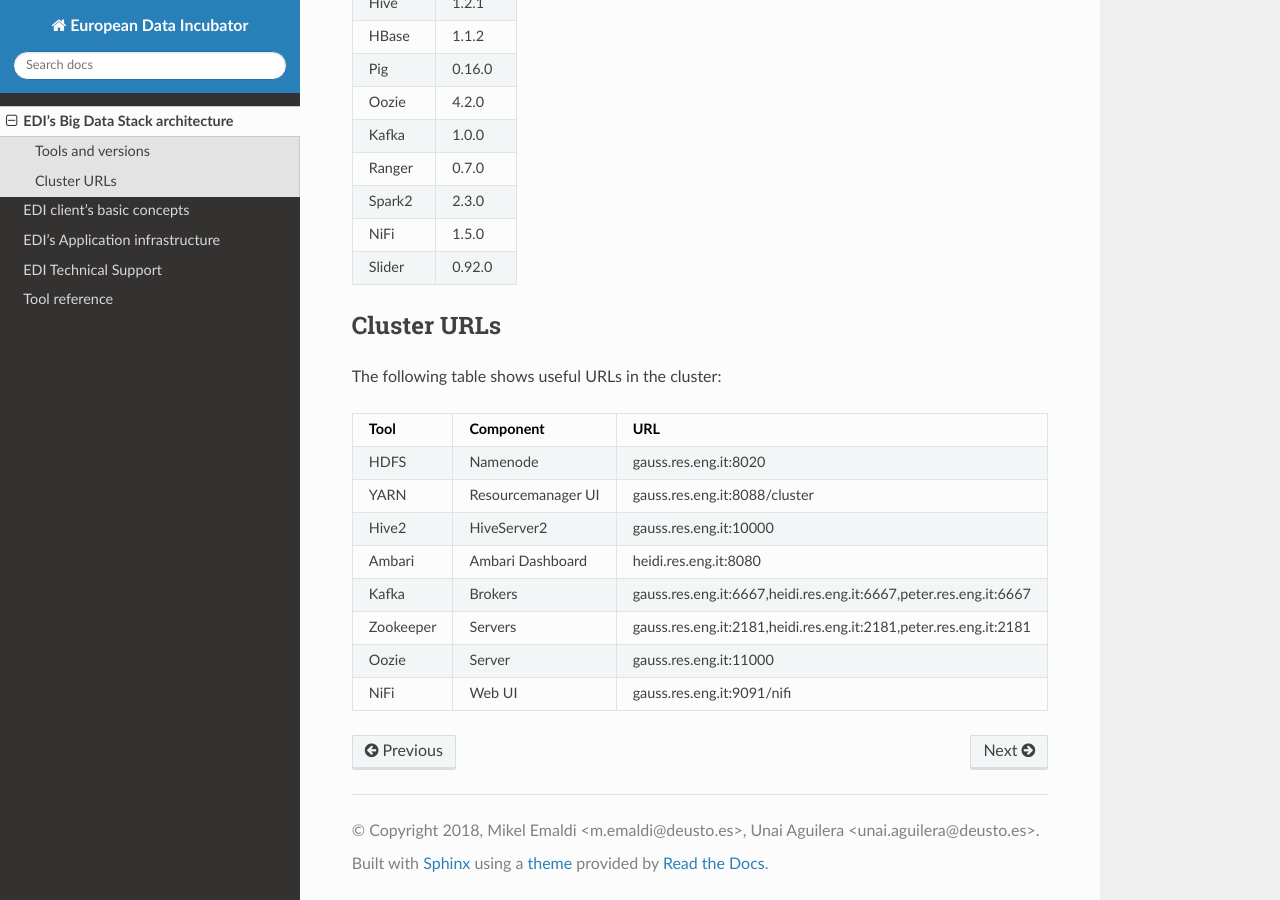
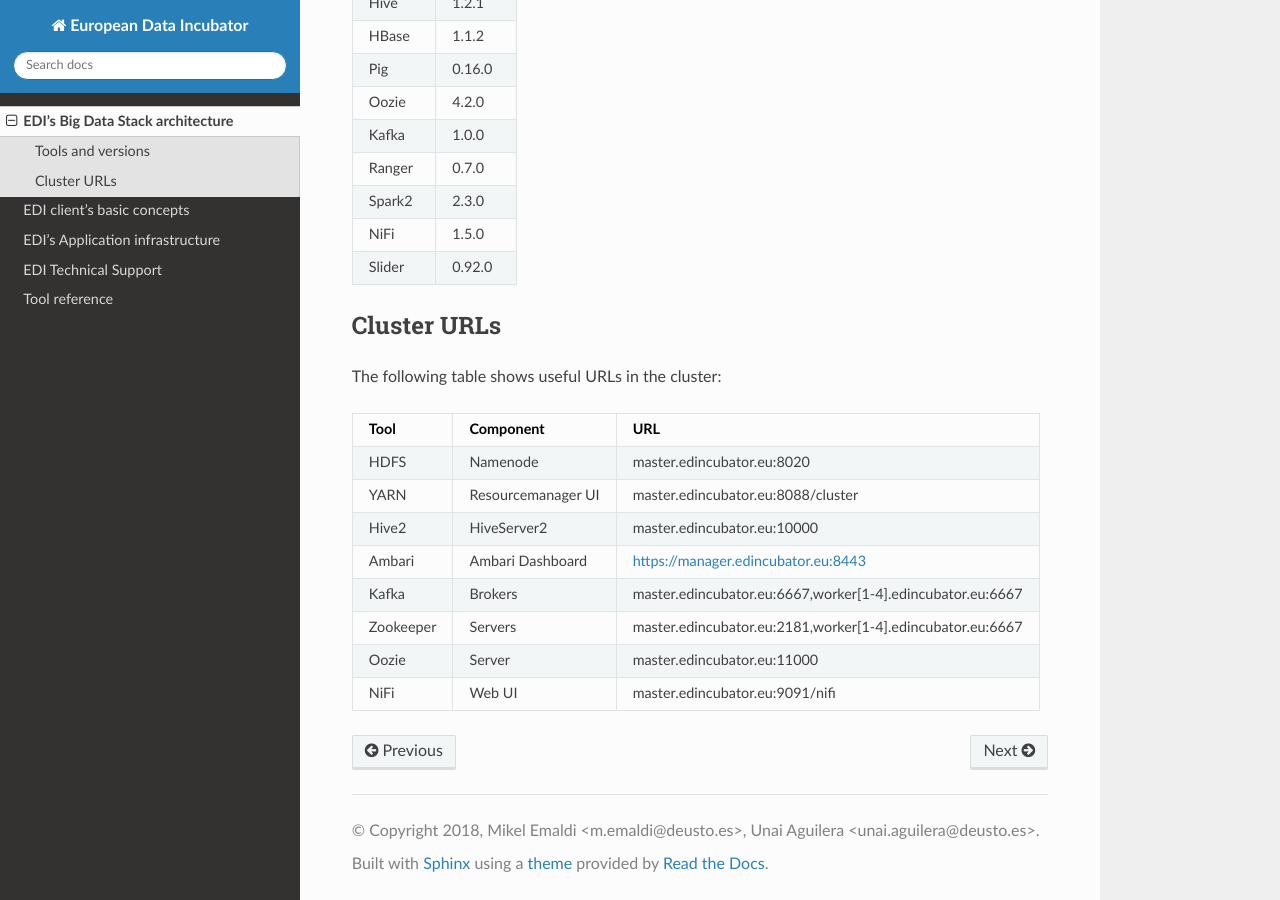
Before and after one commit to edincubator/edi-doc, a Sphinx documentation site: the page built from source/big-data-stack/architecture.rst, in a window 1280 px wide and 900 px high, scrolled down 2511 px. Built offline with Sphinx 7.4.7 and the Read the Docs theme 2.0.0, drawn with Linux system fonts in a browser that asks for light colours.

Commit message:
Updating service URLs

```diff
--- a/source/big-data-stack/architecture.rst
+++ b/source/big-data-stack/architecture.rst
@@ -121,24 +121,22 @@
 
 The following table shows useful URLs in the cluster:
 
-.. ifconfig:: releaselevel in ('dev')
-
-  +-----------+--------------------+-------------------------------------------------------------------+
-  | Tool      | Component          | URL                                                               |
-  +===========+====================+===================================================================+
-  | HDFS      | Namenode           | gauss.res.eng.it:8020                                             |
-  +-----------+--------------------+-------------------------------------------------------------------+
-  | YARN      | Resourcemanager UI | gauss.res.eng.it:8088/cluster                                     |
-  +-----------+--------------------+-------------------------------------------------------------------+
-  | Hive2     | HiveServer2        | gauss.res.eng.it:10000                                            |
-  +-----------+--------------------+-------------------------------------------------------------------+
-  | Ambari    | Ambari Dashboard   | heidi.res.eng.it:8080                                             |
-  +-----------+--------------------+-------------------------------------------------------------------+
-  | Kafka     | Brokers            | gauss.res.eng.it:6667,heidi.res.eng.it:6667,peter.res.eng.it:6667 |
-  +-----------+--------------------+-------------------------------------------------------------------+
-  | Zookeeper | Servers            | gauss.res.eng.it:2181,heidi.res.eng.it:2181,peter.res.eng.it:2181 |
-  +-----------+--------------------+-------------------------------------------------------------------+
-  | Oozie     | Server             | gauss.res.eng.it:11000                                            |
-  +-----------+--------------------+-------------------------------------------------------------------+
-  | NiFi      | Web UI             | gauss.res.eng.it:9091/nifi                                        |
-  +-----------+--------------------+-------------------------------------------------------------------+
++-----------+--------------------+-------------------------------------------------------------------+
+| Tool      | Component          | URL                                                               |
++===========+====================+===================================================================+
+| HDFS      | Namenode           | master.edincubator.eu:8020                                        |
++-----------+--------------------+-------------------------------------------------------------------+
+| YARN      | Resourcemanager UI | master.edincubator.eu:8088/cluster                                |
++-----------+--------------------+-------------------------------------------------------------------+
+| Hive2     | HiveServer2        | master.edincubator.eu:10000                                       |
++-----------+--------------------+-------------------------------------------------------------------+
+| Ambari    | Ambari Dashboard   | https://manager.edincubator.eu:8443                               |
++-----------+--------------------+-------------------------------------------------------------------+
+| Kafka     | Brokers            | master.edincubator.eu:6667,worker[1-4].edincubator.eu:6667        |
++-----------+--------------------+-------------------------------------------------------------------+
+| Zookeeper | Servers            | master.edincubator.eu:2181,worker[1-4].edincubator.eu:6667        |
++-----------+--------------------+-------------------------------------------------------------------+
+| Oozie     | Server             | master.edincubator.eu:11000                                       |
++-----------+--------------------+-------------------------------------------------------------------+
+| NiFi      | Web UI             | master.edincubator.eu:9091/nifi                                   |
++-----------+--------------------+-------------------------------------------------------------------+
```
